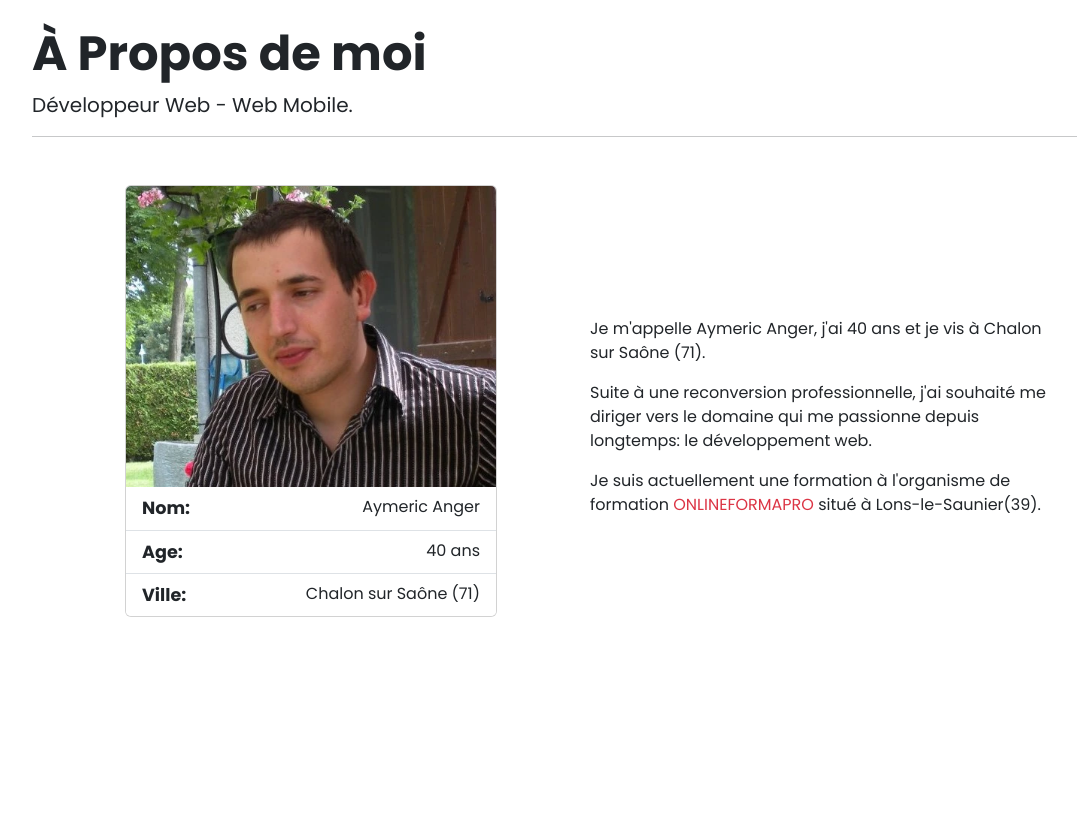
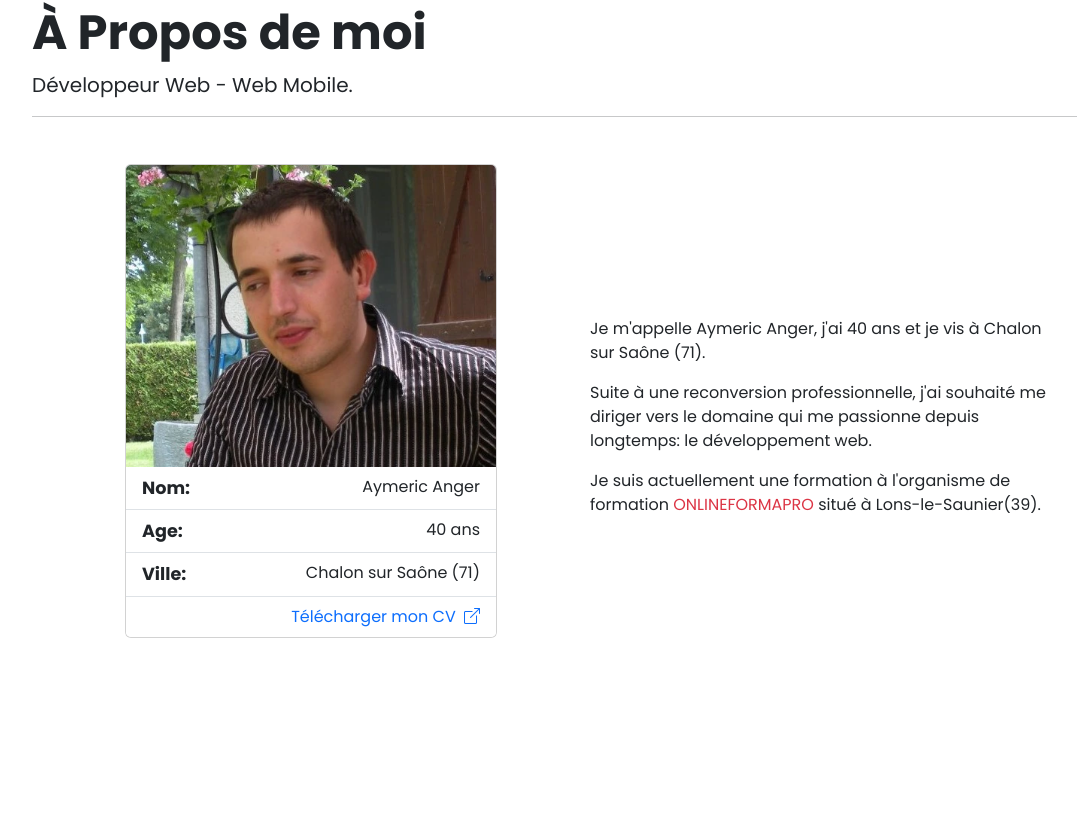
Before and after one commit to aangerformapro/portfolio, a website: page public/index.html in a window 1280 px wide. Shown: the part 890-1720 px from the top of the page, without its empty margins (50-1127 px from the left). Drawn offline with nearby package versions, Linux system fonts and the light colour scheme.

Commit message:
cv ajouté

```diff
--- a/public/index.html
+++ b/public/index.html
@@ -184,9 +184,9 @@
             </div>
 
 
-            <div class="d-flex flex-column flex-lg-row">
+            <div class="d-flex flex-column flex-lg-row justify-content-lg-center">
 
-                <div class="col-lg-4 offset-lg-1 mb-5 d-flex">
+                <div class="col-lg-4 mb-5 d-flex">
                     <div class="card mx-auto" id="about-me">
                         <img src="./assets/pictures/about.webp" class="card-img-top photo" alt="Aymeric Anger Photo">
                         <ul class="list-group list-group-flush border-0">
@@ -215,12 +215,30 @@
                                     Chalon sur Saône (71)
                                 </div>
                             </li>
+                            <li class="list-group-item">
+                                <div class="label"></div>
+
+                                <a href="./assets/CV.pdf" download="CV_Aymeric_Anger.pdf" title="Télécharger mon CV"
+                                    data-bs-toggle="tooltip"
+                                    class="describe dd-flex align-items-center link-underline-primary link-underline-opacity-0 link-underline-opacity-75-hover link-offset-3">
+                                    <span>
+                                        Télécharger mon CV
+                                    </span>
+
+                                    <i class="bi bi-box-arrow-up-right ms-1"></i>
+
+
+                                </a>
+
+                            </li>
                         </ul>
 
 
                     </div>
                 </div>
                 <div class="col-lg-5 offset-lg-1 d-flex flex-column justify-content-center" tabindex="3">
+
+
                     <p class="me-auto">
                         Je m'appelle Aymeric Anger, j'ai <span class="age">40 ans</span> et je vis à Chalon sur Saône
                         (71).</p>
@@ -233,9 +251,11 @@
                         Je suis actuellement une formation à l'organisme de formation <a
                             href="https://www.ofpformation.com/implantations/lons-le-saunier" target="_blank"
                             rel="noopener noreferrer"
-                            class="link-danger link-offset-2 link-offset-3-hover link-underline link-underline-opacity-0 link-underline-opacity-75-hover ">ONLINEFORMAPRO</a>
+                            class="link-danger link-underline-danger link-underline-opacity-0 link-underline-opacity-75-hover link-offset-3">ONLINEFORMAPRO</a>
                         situé à Lons-le-Saunier(39).
                     </p>
+
+
 
 
                 </div>
--- a/scss/bundle.scss
+++ b/scss/bundle.scss
@@ -41,7 +41,7 @@ body {
     box-sizing: border-box;
 }
 
-a {
+a:not([class*='link-underline']) {
     text-decoration: none;
 
     &.active {
--- a/scss/pages/_about.scss
+++ b/scss/pages/_about.scss
@@ -31,5 +31,16 @@
                 // align-items: center;
             }
         }
+
+        .cv {
+            overflow: hidden;
+            img {
+                object-fit: cover;
+                object-position: top center;
+                // width: 100%;
+                height: 240px;
+                box-shadow: 4px 4px 4px 16px rgba(0, 0, 0, 0.3);
+            }
+        }
     }
 }
```
Also changed, not shown: public/assets/bundle.css, public/assets/pictures/about.png (added), public/assets/pictures/composer-project.png (added), public/assets/pictures/cv.png (added), public/assets/pictures/cv.webp, public/assets/pictures/hiro2.png (added), public/assets/pictures/icons/logo-16x16.webp (added), public/assets/pictures/icons/logo-32x32.webp (added), public/assets/pictures/icons/logo-64x64.webp (added), public/assets/pictures/icons/logo-96x96.webp (added), public/assets/pictures/icons/slimphp.png (added), 2 other files.
